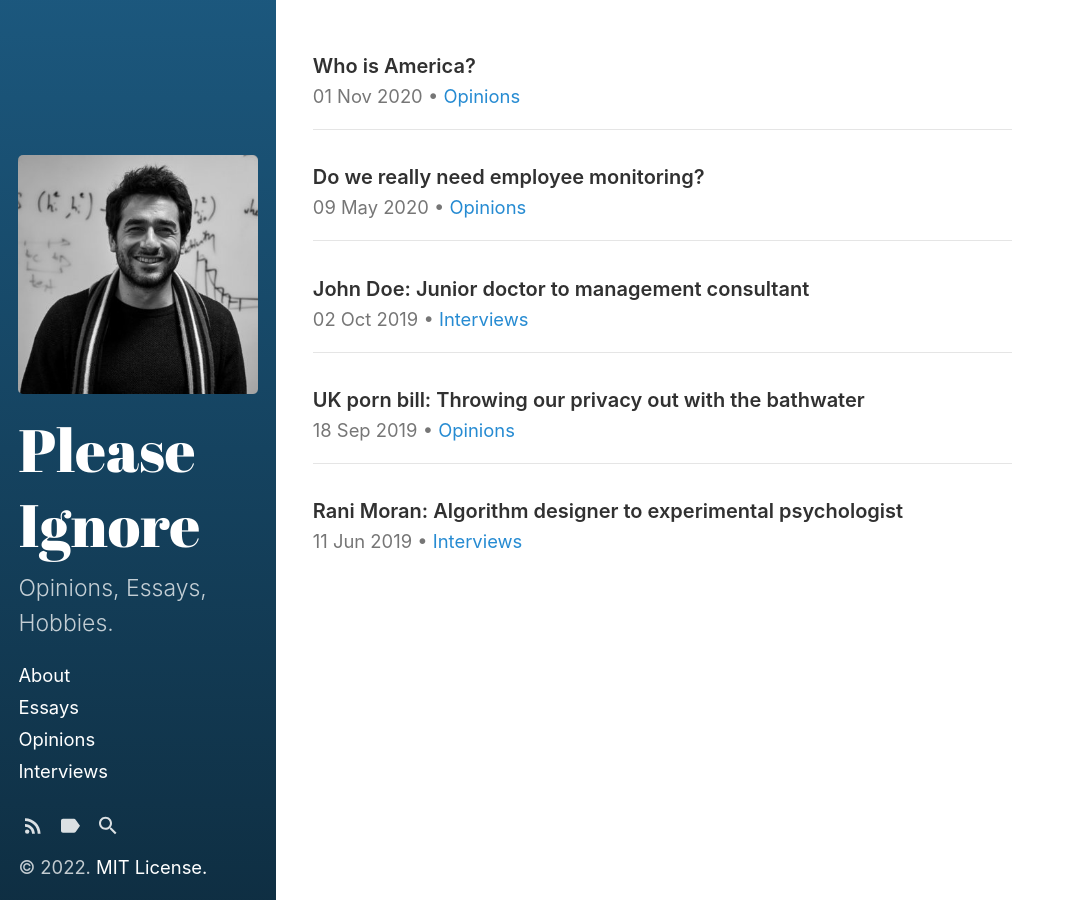
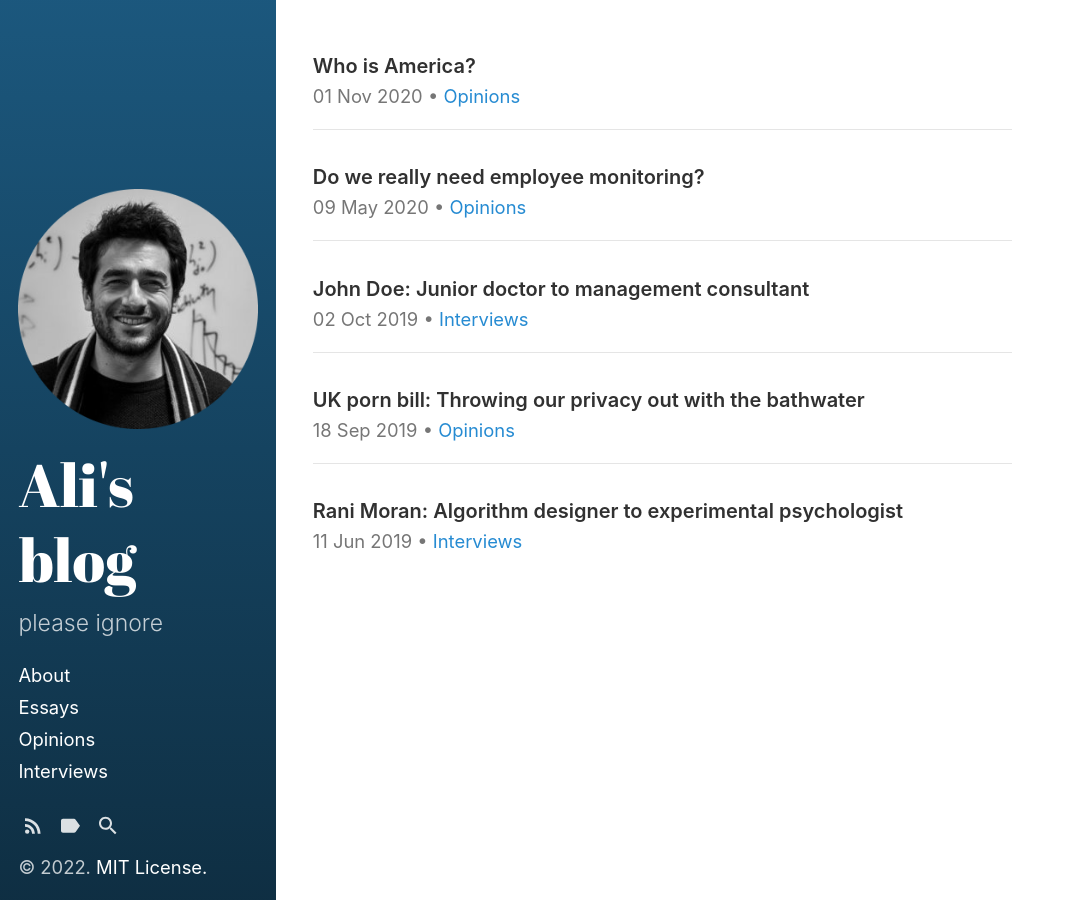
Before and after one commit to alfarzan/plsignore.com, a Jekyll site: the page built from index.html, in a window 1280 px wide. Shown: the whole page, without its empty margins (0-1075 px from the left). Built offline with Jekyll 4.4.1, drawn with Linux system fonts in a browser that asks for light colours; the list of posts is cut into pages by our own code.

Commit message:
Proper sidebar removal + circular photo

```diff
--- a/_config.yml
+++ b/_config.yml
@@ -4,9 +4,9 @@
 remote_theme: fongandrew/hydeout  # adding as per instructions here https://github.com/fongandrew/hydeout
 
 # Setup
-title:            Please Ignore
+title:            Ali's blog
 tagline:          'Opinions, Essays, Hobbies.'
-description:      'Opinions, Essays, Hobbies.'
+description:      'please ignore'
 # url:              https://fongandrew.github.io
 baseurl:          '/'
                   # the optional subpath of your site, e.g. "/blog"
@@ -29,7 +29,7 @@
   - jekyll-paginate
 
 # Sidebar link settings
-sidebar_home_link:  true
+sidebar_home_link:  false
 # sidebar_blog_link:  '/blog'   # By default, your home page is your blog
                                 # page. If you change your paginate_path,
                                 # set this to the root of the paginate_path
--- a/_includes/sidebar-nav-links.html
+++ b/_includes/sidebar-nav-links.html
@@ -1,8 +1,8 @@
 <nav id="sidebar-nav-links">
-<!--   {% if site.sidebar_home_link %}
+  {% if site.sidebar_home_link %}
     <a class="home-link {% if page.url == '/' %} active{% endif %}"
         href="{{ "/" | relative_url }}">Home</a>
-  {% endif %} -->
+  {% endif %}
   {% if site.sidebar_blog_link %}
     <a class="page-link {% if page.url == site.sidebar_blog_link %} active{% endif %}"
 	href="{{ site.sidebar_blog_link | relative_url }}">Blog</a>
--- a/_includes/sidebar.html
+++ b/_includes/sidebar.html
@@ -1,5 +1,5 @@
 <div id="sidebar">
-  <img src="{{ site.baseurl }}assets/images/ali-bw.jpg" alt="Ali's photo" class="inline"/>
+  <img src="{{ site.baseurl }}assets/images/ali-bw-circle.png" alt="Ali's photo" class="inline"/>
   <header>
     <{% if page.layout == "index" %}h1{% else %}div{% endif %} class="site-title">
       <a href="{{ "/" | relative_url }}">
```
Also changed, not shown: assets/images/ali-bw-circle.png (added).
